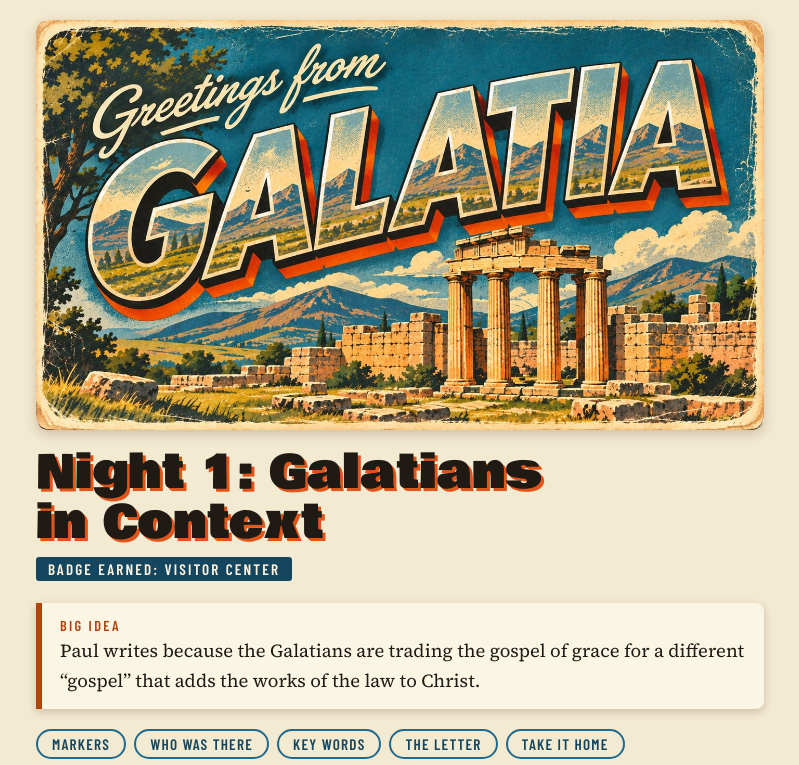
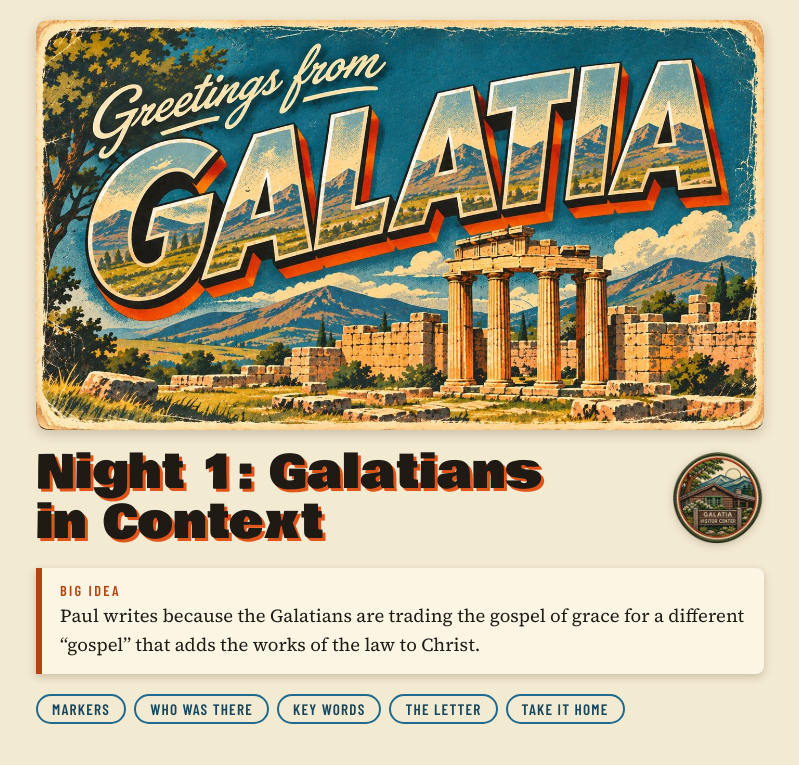
Before and after one commit to KindlePT/Galatians-Study, a plain HTML site: page night-1.html in a window 1280 px wide. Shown: the top 765 px of the page, without its empty margins (240-1039 px from the left). Drawn offline with nearby package versions, Linux system fonts and the light colour scheme.

Commit message:
Add files via upload

```diff
--- a/night-1.html
+++ b/night-1.html
@@ -61,9 +61,12 @@ h2{font-family:var(--fd);font-weight:400;font-size:clamp(1.3rem,4.6vw,1.75rem);l
 @media (max-width:620px){.postmark{width:104px;top:6px;right:4px}}
 .wrap-badge{margin-top:16px}
 
-.banner img{display:block;width:100%;height:auto;border-radius:12px;box-shadow:0 4px 12px var(--shadow)}
-.banner h1{margin:18px 0 8px}
-.banner .badge{display:inline-block}
+.banner>img{display:block;width:100%;height:auto;border-radius:12px;box-shadow:0 4px 12px var(--shadow)}
+.titlerow{display:flex;align-items:center;justify-content:space-between;gap:14px;margin-top:18px}
+.titlerow h1{margin:0;flex:1;min-width:0}
+.patch{width:92px;height:92px;flex:none;filter:drop-shadow(0 2px 4px var(--shadow));animation:stitch .9s cubic-bezier(.2,1.4,.4,1) .2s both}
+@keyframes stitch{0%{opacity:0;transform:scale(.4) rotate(-14deg)}100%{opacity:1;transform:none}}
+@media (prefers-reduced-motion:reduce){.patch{animation:none}}
 /* Markers */
 .mk{background:var(--card);border:2px solid var(--edge);border-radius:10px;margin-top:12px;overflow:hidden;box-shadow:0 2px 6px var(--shadow)}
 .mk>button{all:unset;box-sizing:border-box;display:flex;align-items:center;gap:14px;width:100%;padding:14px 16px;cursor:pointer}
@@ -176,8 +179,10 @@ footer{margin-top:40px;font-size:.88rem;color:var(--muted);display:grid;gap:6px}
 <main class="wrap">
   <header class="banner">
     <img src="banner.jpg" width="1400" height="787" alt="Vintage postcard reading Greetings from Galatia, with mountains inside the letters and ancient stone ruins in the foreground">
-    <h1>Night 1: Galatians in Context</h1>
-    <span class="badge">Badge earned: Visitor Center</span>
+    <div class="titlerow">
+      <h1>Night 1: Galatians in Context</h1>
+      <img class="patch" src="patch-1.webp" width="400" height="400" alt="Night 1 patch: Galatia Visitor Center" title="Patch 1: The Letter Arrives">
+    </div>
   </header>
   <div class="intro">
     <div class="idea"><b>Big idea</b><p>Paul writes because the Galatians are trading the gospel of grace for a different “gospel” that adds the works of the law to Christ.</p></div>
```
Also changed, not shown: index.html (+2 -1 lines), patch-1.webp (added).
